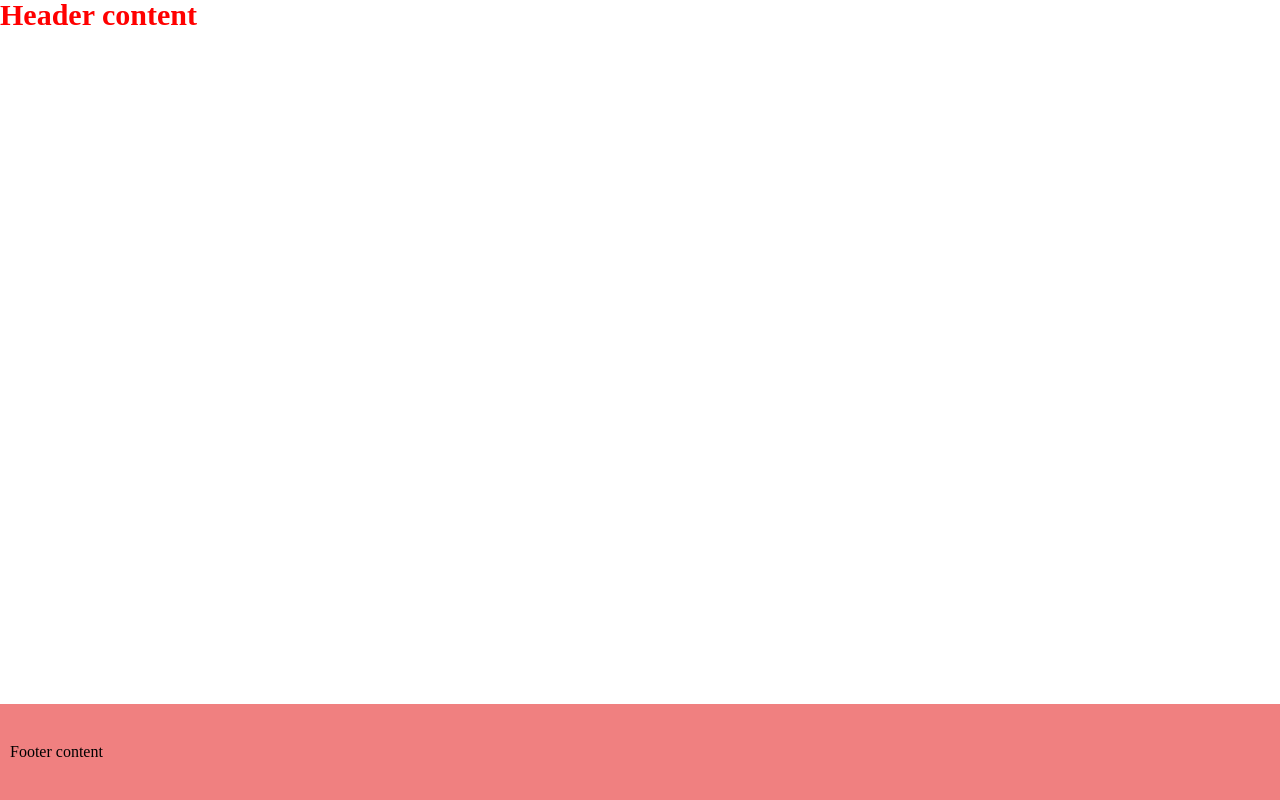
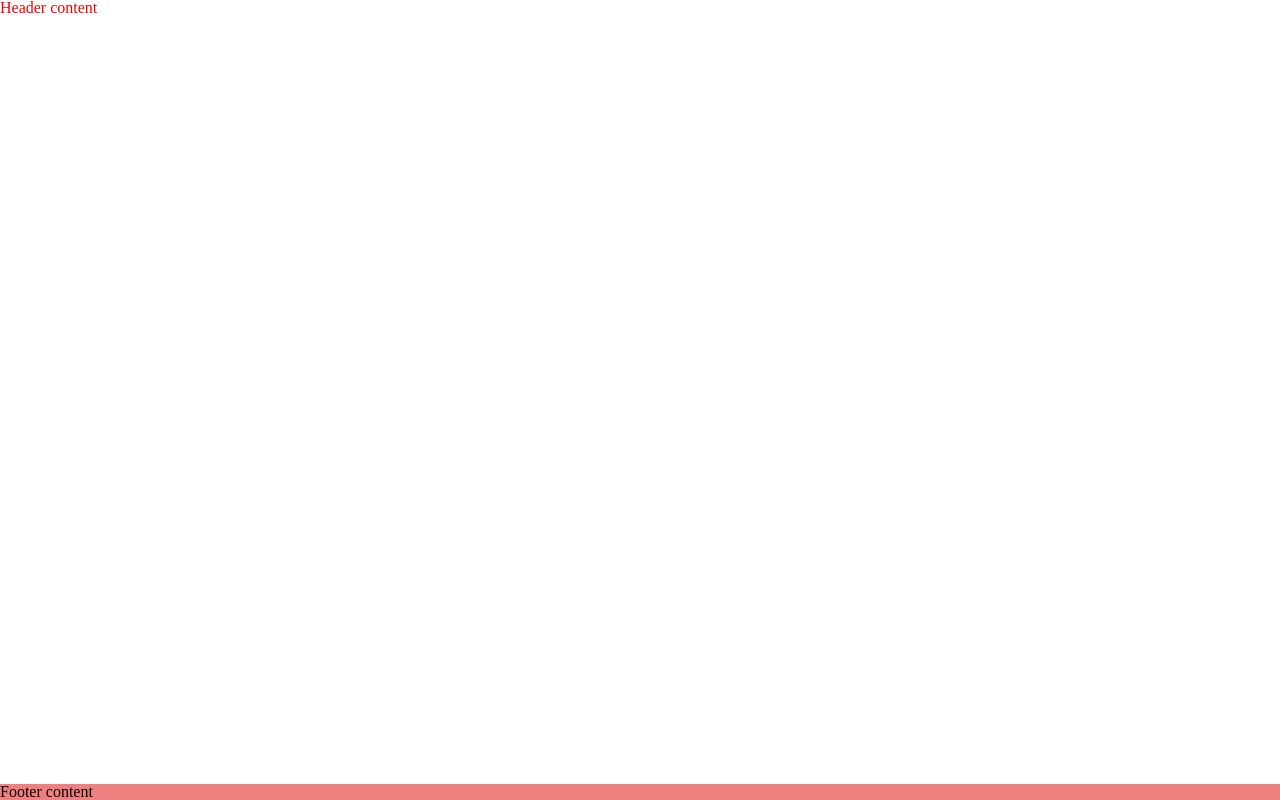
Before and after one commit to justdevway/cleanSCSStemplate, a website: page Full/index.html in a window 1280 px wide. Drawn offline with nearby package versions, Linux system fonts and the light colour scheme.

Commit message:
Change structure of the project

```diff
--- a/Full/scss/3layout/2l-header.scss
+++ /dev/null
@@ -1,5 +0,0 @@
-header {
-  font-size: 30px;
-  font-weight: 800;
-  color: red;
-}
--- a/Full/scss/3layout/3l-test.scss
+++ /dev/null
@@ -1,4 +0,0 @@
-footer {
-  padding: 40px 10px;
-  background: lightcoral;
-}
--- a/Full/scss/3layout/77l-footer.scss
+++ /dev/null
@@ -1,2 +0,0 @@
-.l-footer {
-}
--- a/Full/scss/main__template.scss
+++ b/Full/scss/main__template.scss
@@ -4,8 +4,5 @@
 @import '../scss/2base/1reset';
 @import '../scss/2base/2base';
 
-@import '../scss/3layout/2l-header';
-@import '../scss/3layout/3l-test';
-
 @import '../scss/6themes/1fonts';
 @import '../scss/6themes/2keyframes';
```
Also changed, not shown: Clean/img/ogImg.webp, Full/css/main__template.css, Full/scss/3layout/1l-wrapper.scss (deleted), 2 other files.
